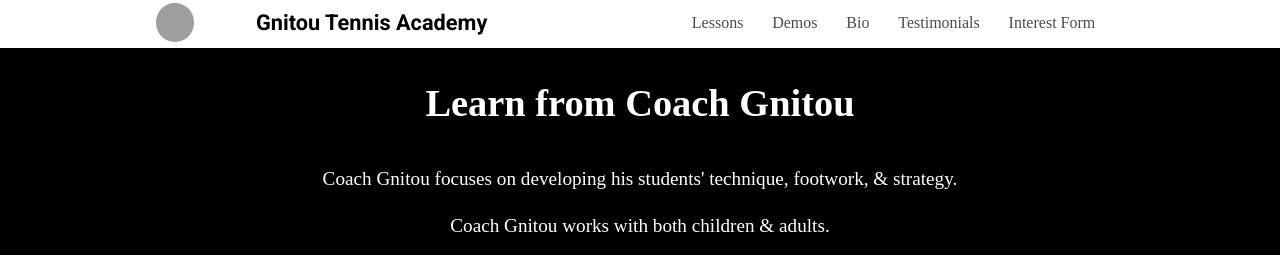
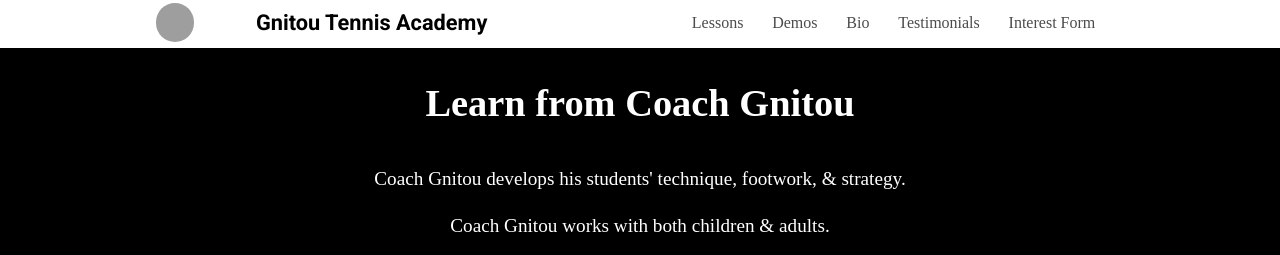
Before and after one commit to aarushgupta1/gnitou-tennis-academy-site, a React (Create React App) app: page / in a window 1280 px wide. Shown: the top 255 px of the page. Built offline with nearby package versions, Linux system fonts and the light colour scheme; grey boxes are pictures that could not be loaded.

Commit message:
Update App.js

```diff
--- a/src/App.js
+++ b/src/App.js
@@ -87,7 +87,7 @@ function App() {
     <section id = "lessons-section" className="a-section">
       <h2 id = "lessons" className="a-h2">Learn from Coach Gnitou</h2>
       <ol>
-        <li className="lesson-bullet">Coach Gnitou focuses on developing his students' technique, footwork, & strategy.</li>
+        <li className="lesson-bullet">Coach Gnitou develops his students' technique, footwork, & strategy.</li>
         <li className="lesson-bullet">Coach Gnitou works with both children & adults.</li>
         <li className="lesson-bullet">Coach Gnitou offers private, semiprivate, & group lessons (up to 4 people & 2 hours).</li>
       </ol>
```
